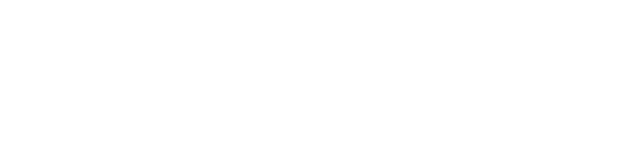
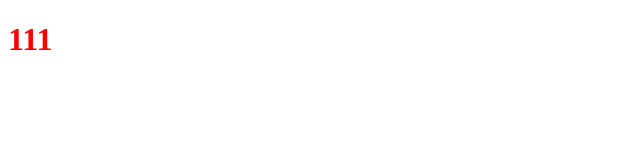
Before and after one commit to pengpeng977/project_02, a plain HTML site: page index.html in a window 1280 px wide. Shown: the full height of the page, 0-640 px from the left. Drawn offline with Linux system fonts and the light colour scheme.

Commit message:
新增了js,css,index

```diff
--- /dev/null
+++ b/index.css
@@ -0,0 +1,3 @@
+h1 {
+    color: red;
+}
--- a/index.html
+++ b/index.html
@@ -6,10 +6,12 @@
     <meta http-equiv="X-UA-Compatible" content="IE=edge">
     <meta name="viewport" content="width=device-width, initial-scale=1.0">
     <title>Document</title>
+    <link rel="stylesheet" href="index.css">
+    <script src="index.js"></script>
 </head>
 
 <body>
-
+    <h1>111</h1>
 </body>
 
 </html>
```
Also changed, not shown: index.js (added).
